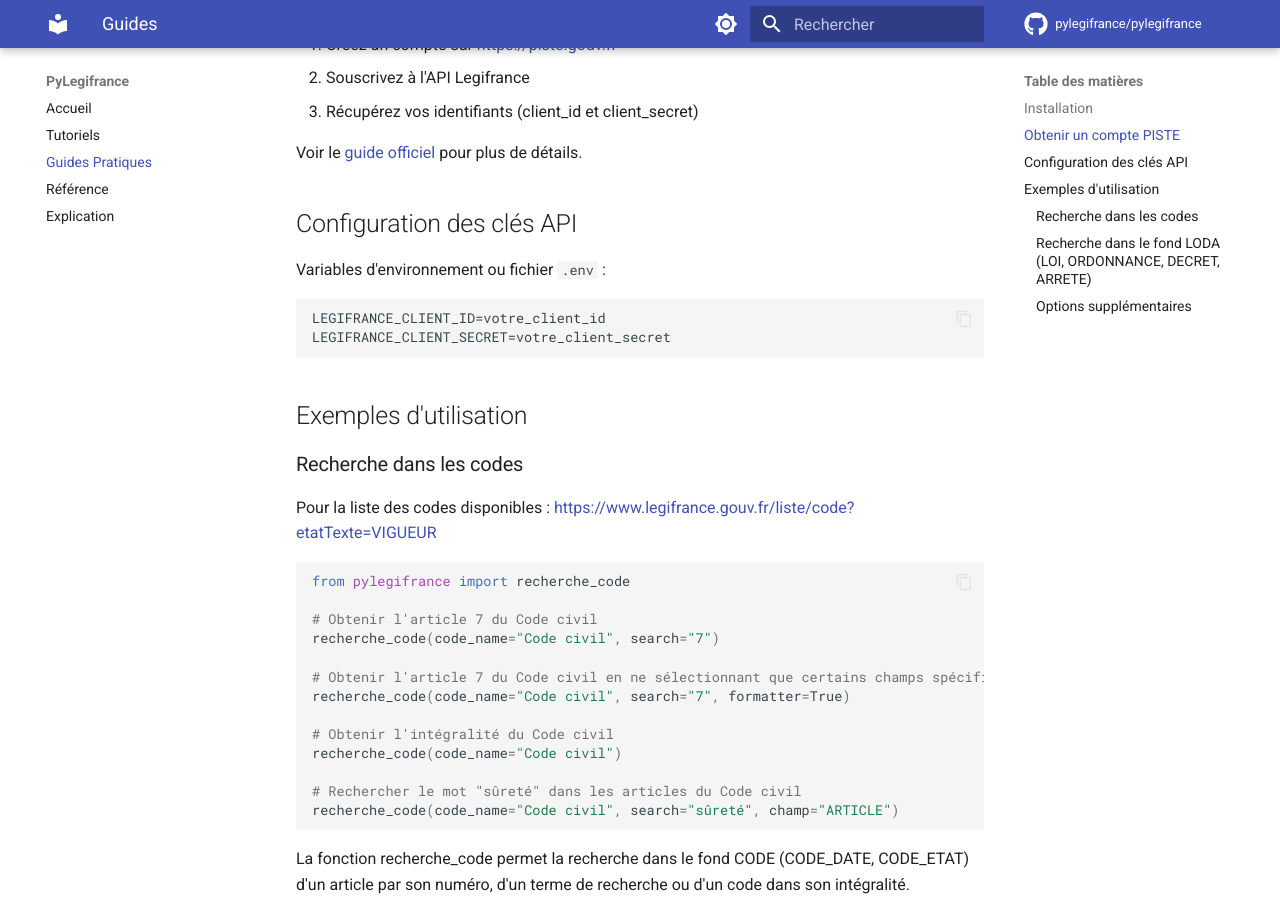
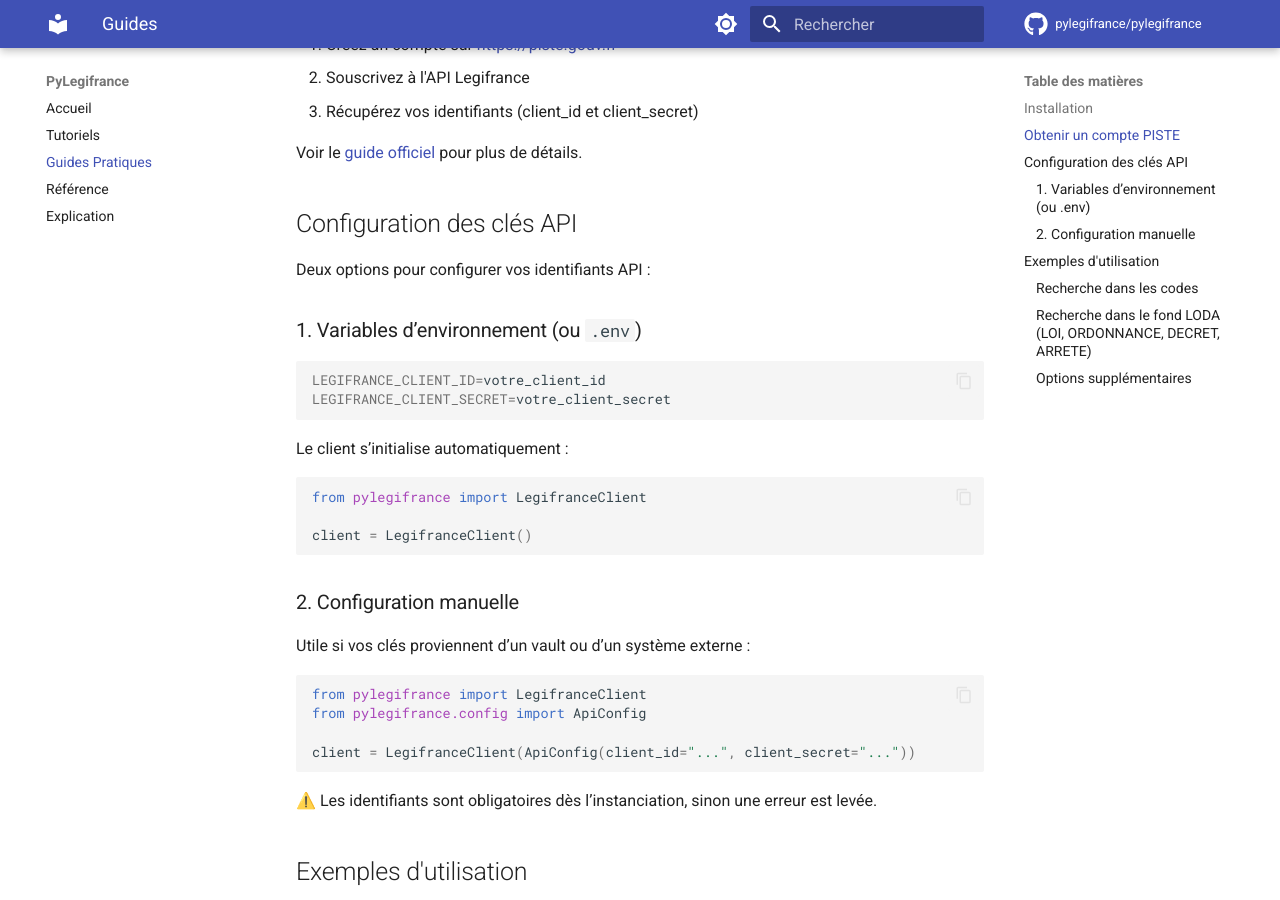
Before and after one commit to rdassignies/pylegifrance, an MkDocs documentation site: the page built from docs/how-to/index.md, in a window 1280 px wide and 900 px high, scrolled down 330 px. Built offline with MkDocs 1.6.1 and Material for MkDocs 9.7.7, drawn with Linux system fonts in a browser that asks for light colours; comment, search, counter and statistics services are not loaded.

Commit message:
document ApiConfig usage and initialization examples

````diff
--- a/docs/how-to/index.md
+++ b/docs/how-to/index.md
@@ -16,12 +16,35 @@ Voir le [guide officiel](https://piste.gouv.fr/en/help-center/guide) pour plus d
 
 ## Configuration des clés API
 
-Variables d'environnement ou fichier `.env` :
+Deux options pour configurer vos identifiants API :
 
-```
+### 1. Variables d’environnement (ou `.env`)
+
+```bash
 LEGIFRANCE_CLIENT_ID=votre_client_id
 LEGIFRANCE_CLIENT_SECRET=votre_client_secret
 ```
+
+Le client s’initialise automatiquement :
+
+```python
+from pylegifrance import LegifranceClient
+
+client = LegifranceClient()
+```
+
+### 2. Configuration manuelle
+
+Utile si vos clés proviennent d’un vault ou d’un système externe :
+
+```python
+from pylegifrance import LegifranceClient
+from pylegifrance.config import ApiConfig
+
+client = LegifranceClient(ApiConfig(client_id="...", client_secret="..."))
+```
+
+⚠️ Les identifiants sont obligatoires dès l’instanciation, sinon une erreur est levée.
 
 ## Exemples d'utilisation
 
````
Also changed, not shown: docs/reference/index.md (+19 -0 lines), 1 other file.
